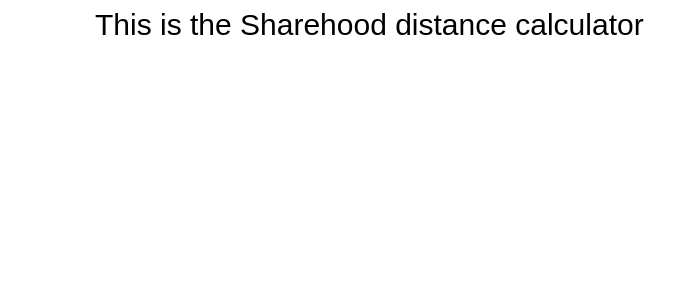
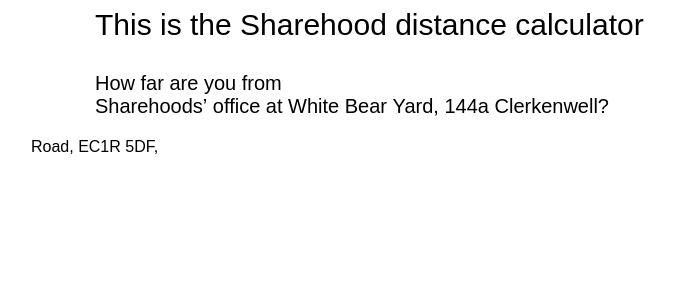
Before and after one commit to benvand/sh, a Django app: template templates/base_sharehood.html in a window 1280 px wide. Shown: the top 300 px of the page, without its empty margins (293-968 px from the left). Run offline with Django 3.2, Linux system fonts and the light colour scheme; the template is opened without the code that fills it, so the values that code supplies are empty.

Commit message:
tweaks, comments

```diff
--- a/templates/base_sharehood.html
+++ b/templates/base_sharehood.html
@@ -2,6 +2,9 @@
 
 <div style="width:50%;margin: 0 auto; font-family:arial; ">
 <p style="margin-left: 5vw; font-size: 30px" >This is the Sharehood distance calculator </p>
+<p style="margin-left: 5vw; font-size: 20px" >How far are you from Sharehoods’ office at White Bear Yard, 144a Clerkenwell?</p>
+
+Road, EC1R 5DF, </p>
 
 {% block distance %}{% endblock %}
 
```
